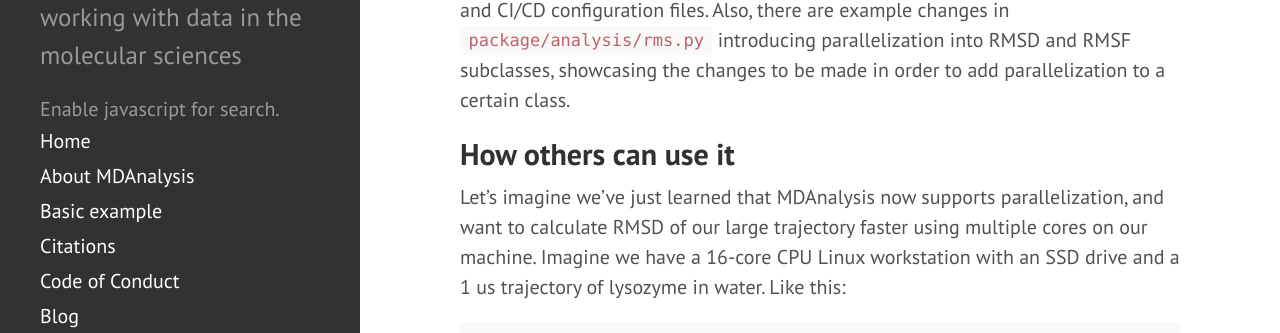
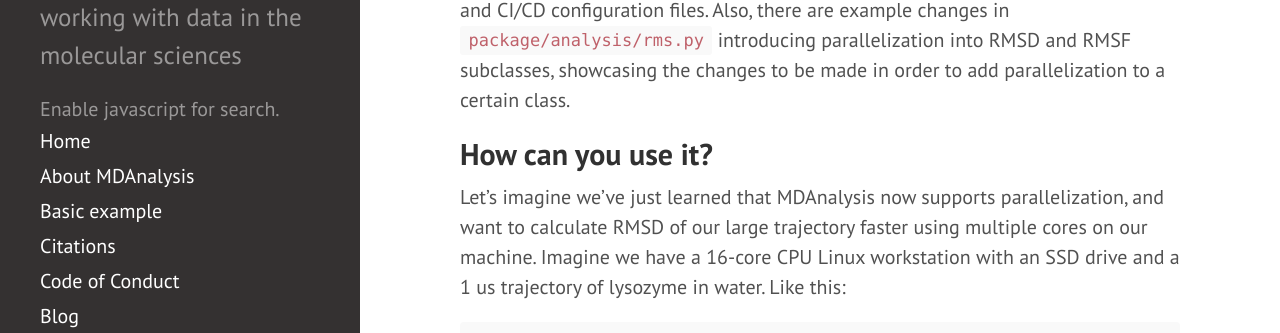
Before and after one commit to MDAnalysis/MDAnalysis.github.io, a Jekyll site: the page built from _posts/2024-01-11-gsoc2023_marinegor.md, in a window 1280 px wide and 900 px high, scrolled down 1977 px. Shown: the part 126-459 px from the top of the window. Built offline with Jekyll 4.4.1, drawn with Linux system fonts in a browser that asks for light colours; comment, search, counter and statistics services are not loaded.

Commit message:
Change 'How others can use it' to 'How can you use it?'
Co-authored-by: Rocco Meli <r.meli@bluemail.ch>

```diff
--- a/_posts/2024-01-11-gsoc2023_marinegor.md
+++ b/_posts/2024-01-11-gsoc2023_marinegor.md
@@ -40,7 +40,7 @@ Optional thing suggested within my proposal was to actually add parallelization
 The main changes are summarized in the [main pull-request](https://github.com/MDAnalysis/mdanalysis/pull/4162) of the project. They mostly involve changes to `package/analysis/base.py`, as well as installation and CI/CD configuration files. Also, there are example changes in `package/analysis/rms.py` introducing parallelization into RMSD and RMSF subclasses, showcasing the changes to be made in order to add parallelization to a certain class.
 
 
-## How others can use it
+## How can you use it?
 
 Let's imagine we've just learned that MDAnalysis now supports parallelization, and want to calculate RMSD of our large trajectory faster using multiple cores on our machine. Imagine we have a 16-core CPU Linux workstation with an SSD drive and a 1 us trajectory of lysozyme in water. Like this:
 
```
